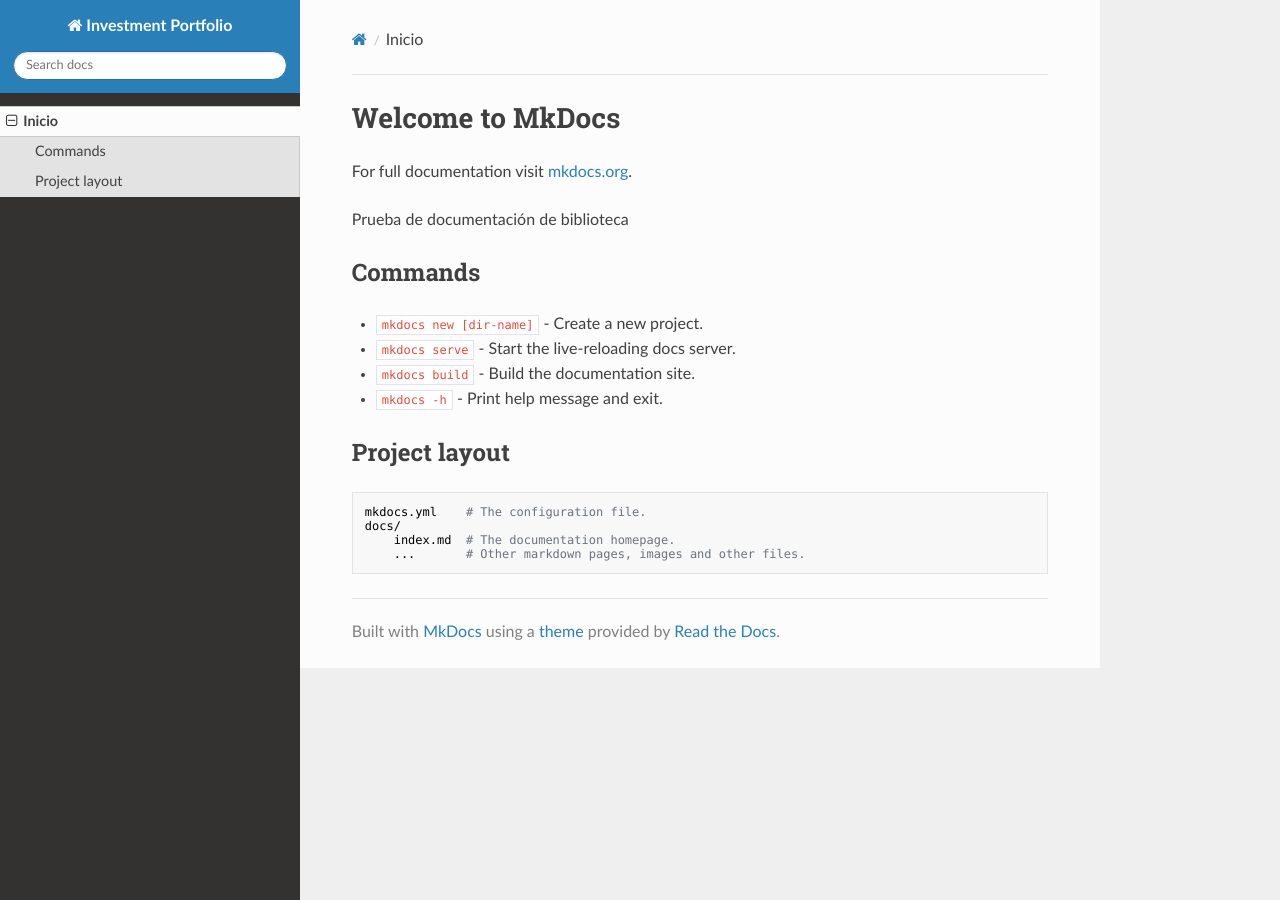
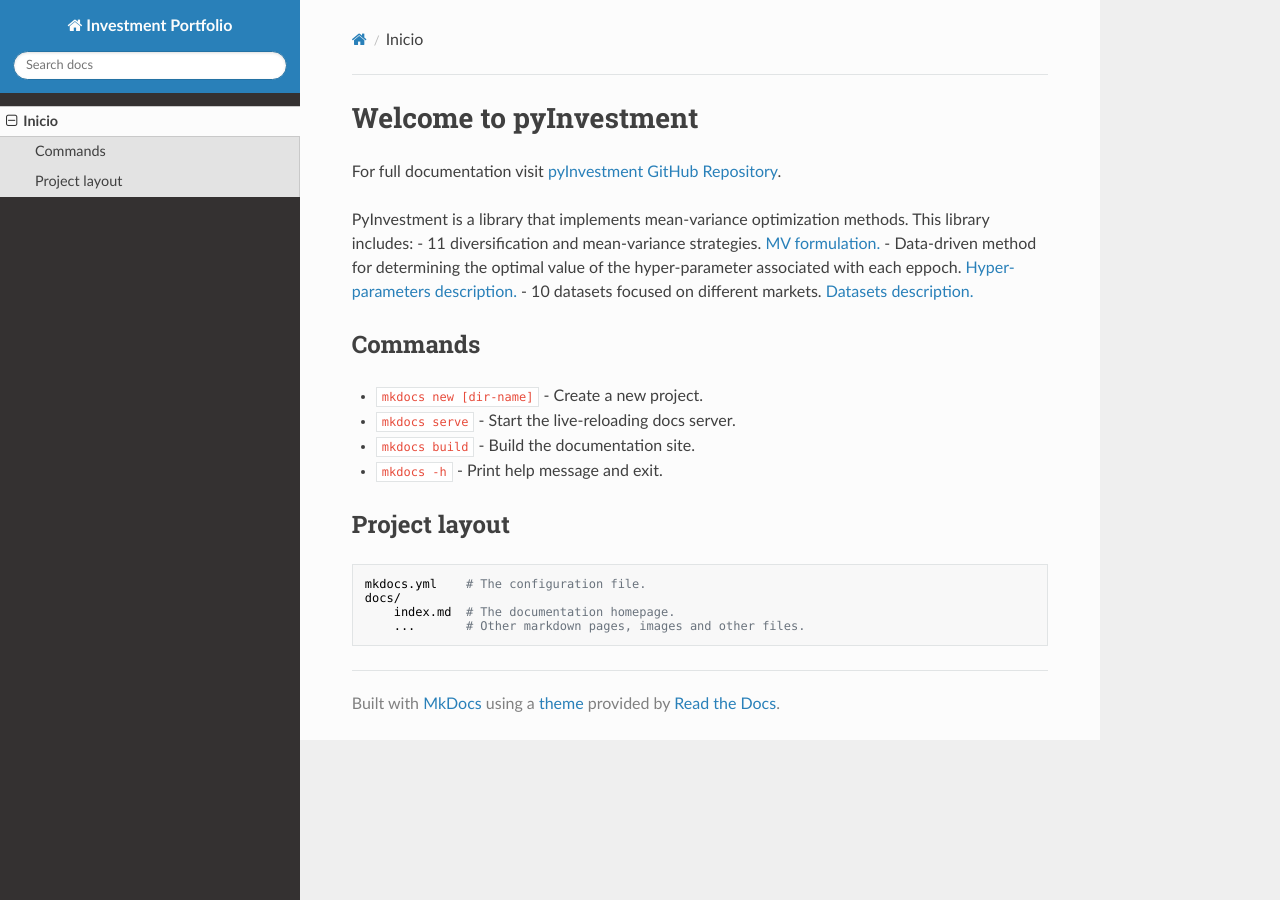
Before and after one commit to faprieto96/pipoh, an MkDocs documentation site: the page built from docs/index.md, in a window 1280 px wide. Built offline with MkDocs 1.6.1, drawn with Linux system fonts in a browser that asks for light colours; nearby versions of some CDN libraries.

Commit message:
Intro docs

```diff
--- a/docs/index.md
+++ b/docs/index.md
@@ -1,8 +1,12 @@
-# Welcome to MkDocs
+# Welcome to pyInvestment
 
-For full documentation visit [mkdocs.org](https://www.mkdocs.org).
+For full documentation visit [pyInvestment GitHub Repository](https://github.com/faprieto96/pyInvestment).
 
-Prueba de documentación de biblioteca
+PyInvestment is a library that implements mean-variance optimization methods. This library includes:
+- 11 diversification and mean-variance strategies. [MV formulation.](https://github.com/faprieto96/pyInvestment)
+- Data-driven method for determining the optimal value of the hyper-parameter associated with each eppoch. [Hyper-parameters description.](https://github.com/faprieto96/pyInvestment)
+- 10 datasets focused on different markets. [Datasets description.](https://github.com/faprieto96/pyInvestment)
+
 
 
 ## Commands
```
Also changed, not shown: 1 other file.
